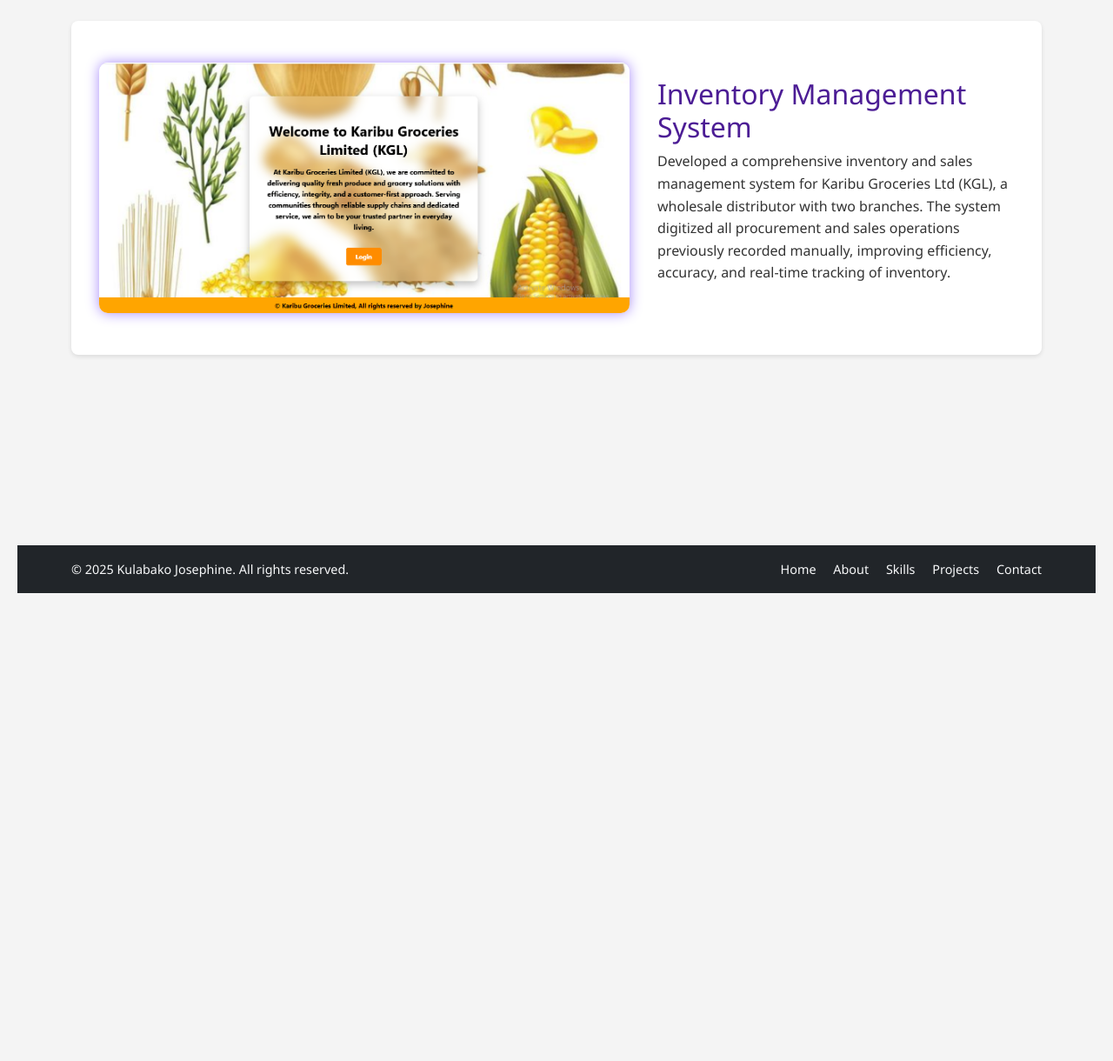
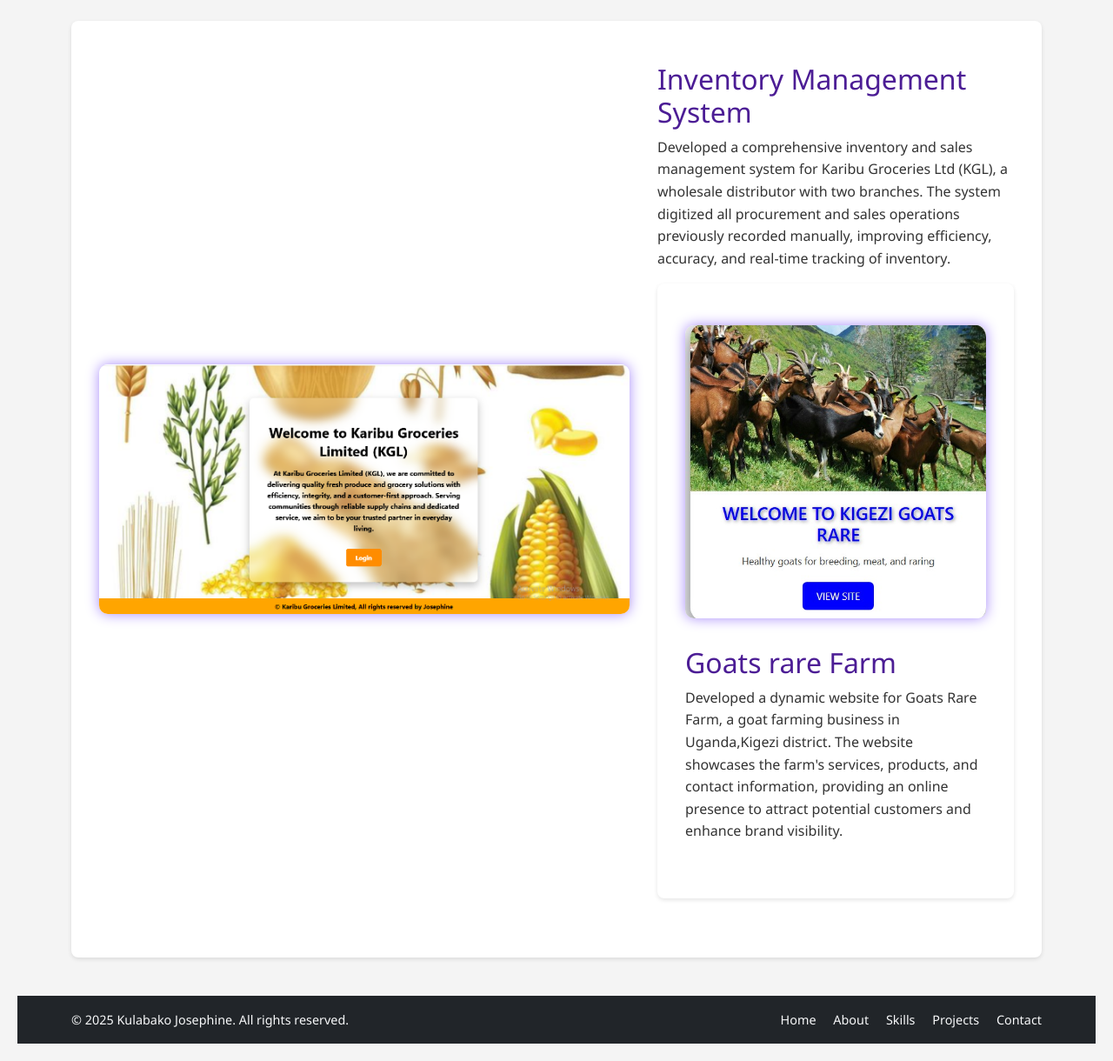
Before and after one commit to kulabakoJosephine/Portfolio, a Django app: page /projects/ in a window 1280 px wide. Shown: the part 98-1318 px from the top of the page at 87% size. Before the commit the page ends 780 px from the top, so only its background shows below. Run offline with Django 5.2, Linux system fonts and the light colour scheme.

Commit message:
modified my portfolio

```diff
--- a/portfolio/templates/home.html
+++ b/portfolio/templates/home.html
@@ -127,7 +127,7 @@
     </div>
     <div class="image-section">
 
-        <img src="{% static 'portfolio/images/jose.jpg' %}" alt="Profile Picture" class="profile-pic">
+        <img src="{% static 'portfolio/images/baby.jpg' %}" alt="Profile Picture" class="profile-pic">
     </div>
 </div>
 
--- a/portfolio/templates/projects.html
+++ b/portfolio/templates/projects.html
@@ -90,7 +90,20 @@
     <h2>Inventory Management System</h2>
 
     <p>
-      Developed a comprehensive inventory and sales management system for Karibu Groceries Ltd (KGL), a wholesale distributor with two branches. The system digitized all procurement and sales operations previously recorded manually, improving efficiency, accuracy, and real-time tracking of inventory.
+     Developed a comprehensive inventory and sales management system for Karibu Groceries Ltd (KGL), a wholesale distributor with two branches. The system digitized all procurement and sales operations previously recorded manually, improving efficiency, accuracy, and real-time tracking of inventory.
+    </p>
+
+  <section class="project-section">
+  <div class="project-image">
+    <img src="{% static 'portfolio/images/Kigezi.jpg' %}" alt="Goats rare farm Screenshot">
+    <a href="{% url 'home' %}">Go Home</a>
+  </div>
+
+  <div class="project-content">
+    <h2>Goats rare Farm</h2>
+
+    <p>
+     Developed a dynamic website for Goats Rare Farm, a goat farming business in Uganda,Kigezi district. The website showcases the farm's services, products, and contact information, providing an online presence to attract potential customers and enhance brand visibility.
     </p>
 
 
```
Also changed, not shown: portfolio/static/portfolio/images/Kigezi.jpg (added), portfolio/static/portfolio/images/baby.jpg (added).
